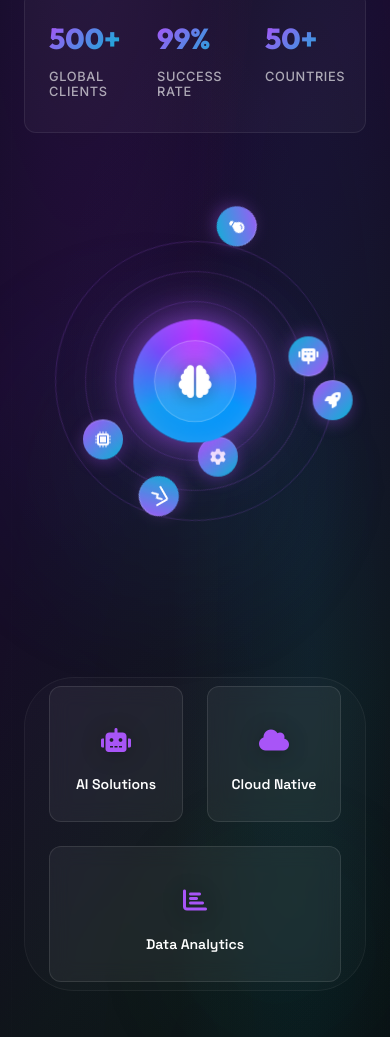
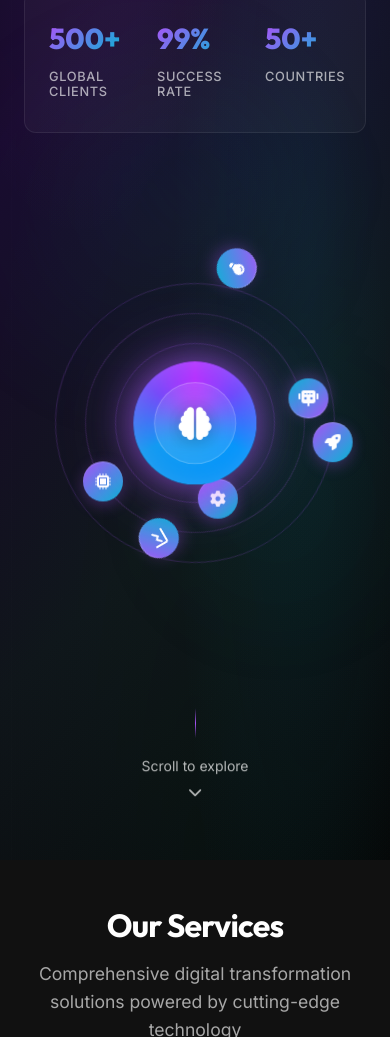
Before and after one commit to BytesByJay/Aonz.ai, a website: page index.html in a window 390 px wide. Shown: the part 963-2000 px from the top of the page. Drawn offline with nearby package versions, Linux system fonts and the light colour scheme.

Commit message:
Refactor button hover effects and enhance mobile layout. Removed unused text typing effect for hero title. Updated CSS to center elements and hide specific features on mobile for improved performance.

```diff
--- a/script.js
+++ b/script.js
@@ -533,7 +533,8 @@ function initParticleSystem() {
     });
 }
 
-    // Enhanced button hover effects
+// Enhanced button hover effects
+document.addEventListener('DOMContentLoaded', function() {
     const buttons = document.querySelectorAll('.cta-button, .service-link, .product-cta');
     buttons.forEach(button => {
         button.addEventListener('mouseenter', function(e) {
@@ -628,26 +629,7 @@ function initParticleSystem() {
         }
     `;
     document.head.appendChild(revealStyle);
-
-    // Text typing effect for hero title
-    const heroTitle = document.querySelector('.hero-title');
-    if (heroTitle) {
-        const text = heroTitle.textContent;
-        heroTitle.innerHTML = '';
-
-        setTimeout(() => {
-            let i = 0;
-            const typeWriter = () => {
-                if (i < text.length) {
-                    heroTitle.innerHTML += text.charAt(i);
-                    i++;
-                    setTimeout(typeWriter, 100);
-                }
-            };
-            typeWriter();
-        }, 1500);
-    }
-}
+});
 
 // Enhanced cursor effects
 document.addEventListener('DOMContentLoaded', function() {
--- a/styles.css
+++ b/styles.css
@@ -1935,6 +1935,8 @@ section {
         margin-left: 0;
         margin-right: 0;
         min-height: 100vh;
+        align-items: center;
+        justify-content: center;
     }
 
     /* Hide complex background elements on mobile for better performance */
@@ -2183,15 +2185,40 @@ section {
         text-overflow: ellipsis;
     }
 
-    /* Hide hero-bottom completely on mobile */
+    /* Hide feature cards and quick access on mobile */
+    .hero-feature-cards {
+        display: none !important;
+    }
+
+    .hero-quick-access {
+        display: none !important;
+    }
+
+    /* Center scroll indicator on mobile */
     .hero-bottom {
-        display: none !important;
-    }
-
-    .hero-quick-access {
-        margin-top: var(--space-md);
-        padding: var(--space-md);
-        text-align: center;
+        position: relative !important;
+        width: 100% !important;
+        left: 0 !important;
+        right: 0 !important;
+        display: flex !important;
+        justify-content: center !important;
+        align-items: center !important;
+        margin-top: var(--space-xl) !important;
+        margin-left: auto !important;
+        margin-right: auto !important;
+        padding: 0 !important;
+        text-align: center !important;
+        float: none !important;
+    }
+
+    .scroll-indicator {
+        display: flex !important;
+        flex-direction: column !important;
+        align-items: center !important;
+        justify-content: center !important;
+        width: auto !important;
+        margin: 0 auto !important;
+        text-align: center !important;
     }
 
     .quick-access {
@@ -2291,10 +2318,6 @@ section {
     /* Simplify layout on very small screens */
     .hero-visual-section {
         margin-top: var(--space-md);
-    }
-
-    .hero-bottom {
-        display: none; /* Hide quick access on very small screens */
     }
 
     /* Extra compact feature cards on very small screens */
```
